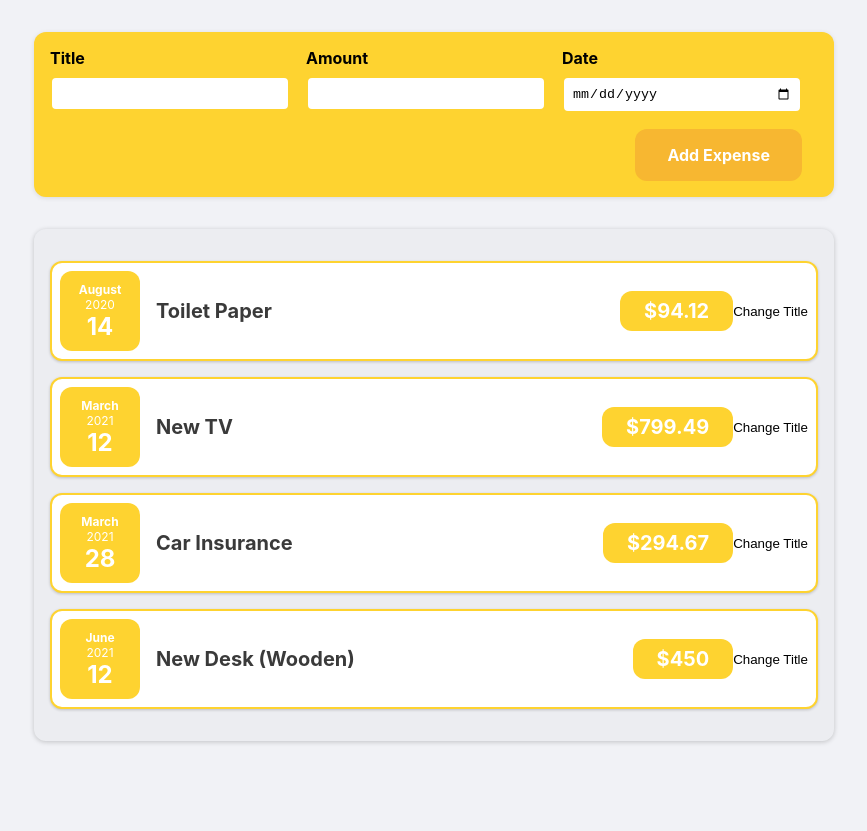
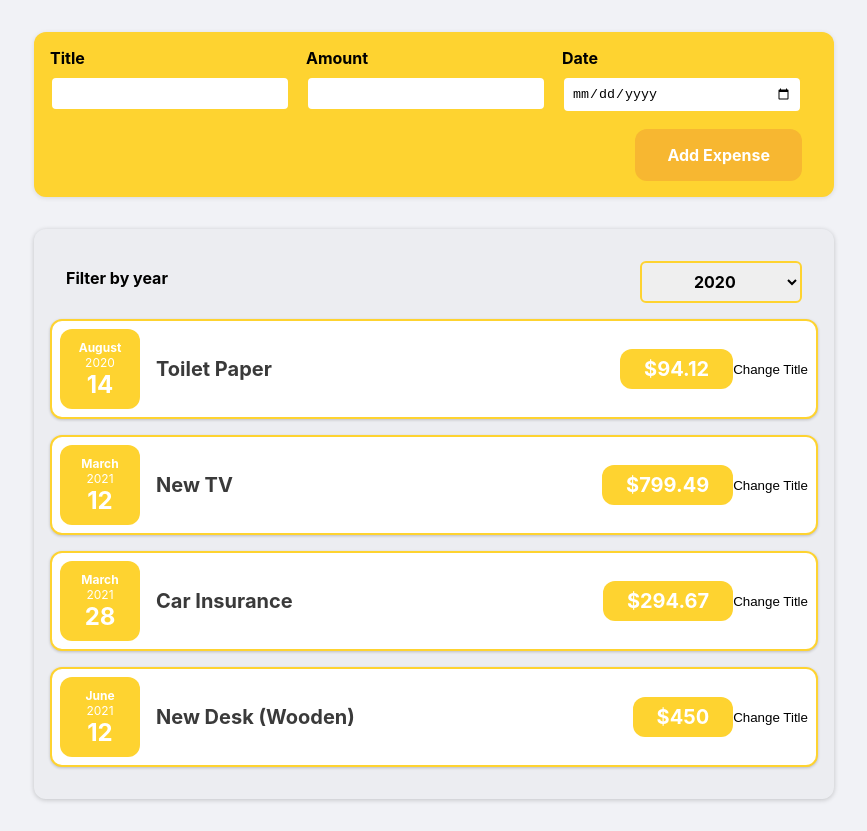
Before and after one commit to eunbyulcheon/expense-tracker, a React (Create React App) app: page / in a window 1280 px wide. Shown: the whole page, without its empty margins (206-1073 px from the left). Before the commit the page ends 800 px from the top, so only its background shows below. Built offline with nearby package versions, Linux system fonts and the light colour scheme.

Commit message:
"Add: Expense Filter"
- Two way binding Added
- Lifted state up

```diff
--- a/src/App.js
+++ b/src/App.js
@@ -26,7 +26,6 @@ const App = () => {
   ];
 
   const addExpenseHandler = expense => {
-    console.log('in app.js');
     console.log(expense);
   };
 
--- /dev/null
+++ b/src/components/Expenses/ExpenseFilter.js
@@ -0,0 +1,47 @@
+import React from 'react';
+import styled from 'styled-components';
+
+const ExpenseFilter = ({ selected, onChangeFilter }) => {
+  const dropdownHandler = e => {
+    onChangeFilter(e.target.value);
+  };
+
+  return (
+    <Control>
+      <FilterLabel>Filter by year</FilterLabel>
+      <FilterSelect value={selected} onChange={dropdownHandler}>
+        <Option value="2022">2022</Option>
+        <Option value="2021">2021</Option>
+        <Option value="2020">2020</Option>
+        <Option value="2019">2019</Option>
+      </FilterSelect>
+    </Control>
+  );
+};
+
+const Control = styled.div`
+  display: flex;
+  width: 100%;
+  align-items: center;
+  justify-content: space-between;
+  margin: 1rem 0;
+  color: #000;
+  padding: 0 1rem;
+`;
+
+const FilterLabel = styled.label`
+  font-weight: bold;
+  margin-bottom: 0.5rem;
+`;
+
+const FilterSelect = styled.select`
+  font: inherit;
+  padding: 0.5rem 3rem;
+  font-weight: bold;
+  border: 2px solid #fed330;
+  border-radius: 6px;
+`;
+
+const Option = styled.option``;
+
+export default ExpenseFilter;
--- a/src/components/Expenses/Expenses.js
+++ b/src/components/Expenses/Expenses.js
@@ -1,10 +1,22 @@
-import React from 'react';
+import React, { useState } from 'react';
 import ExpenseItem from './ExpenseItem';
 import styled from 'styled-components';
+import ExpenseFilter from './ExpenseFilter';
 
 const Expenses = ({ expenses }) => {
+  const [filteredYear, setFilteredYear] = useState('2020');
+
+  const filterChangeHandler = selectedYear => {
+    setFilteredYear(selectedYear);
+  };
+
   return (
     <Container>
+      <ExpenseFilter
+        selected={filteredYear}
+        onChangeFilter={filterChangeHandler}
+      />
+
       {expenses.map(list => (
         <ExpenseItem
           key={list.id}
```
